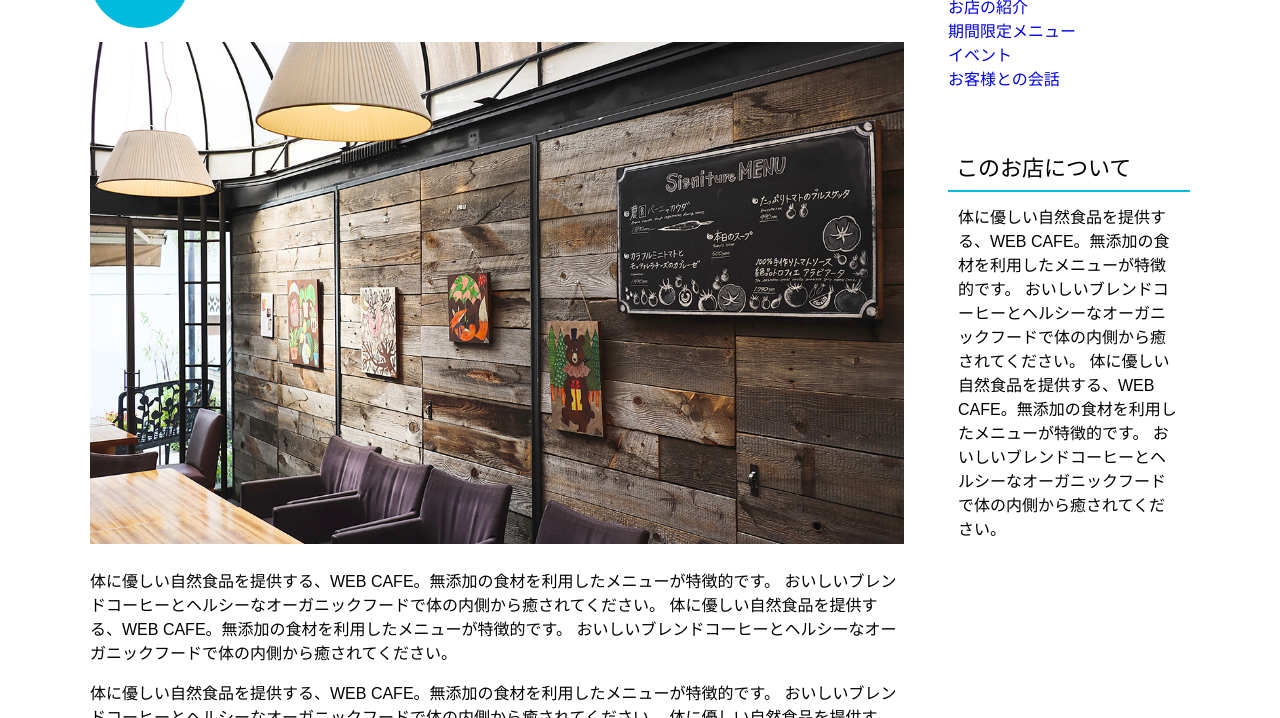
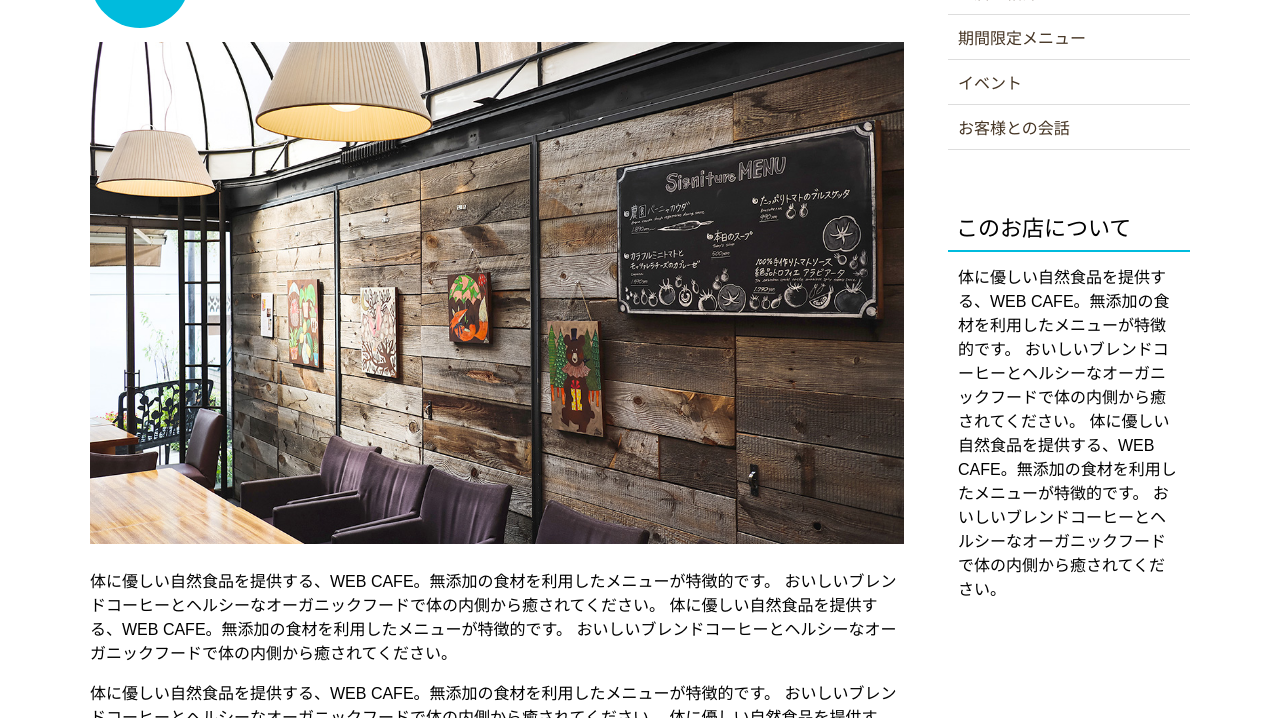
Before and after one commit to nayudesu/HTML-CSS-practice, a plain HTML site: page WCBCafe/news1.html in a window 1280 px wide. Shown: the part 382-1100 px from the top of the page. Drawn offline with Linux system fonts and the light colour scheme.

Commit message:
サイドバー修正

```diff
--- a/WCBCafe/full.css
+++ b/WCBCafe/full.css
@@ -191,8 +191,22 @@ aside p {
 }
 
 .sub-menu {
-  list-style: none;
+  list-style: none; /*　・削除  */
   margin-bottom: 60px;
+}
+
+.sub-menu li {
+  border-bottom: 1px #ddd solid;
+}
+
+.sub-menu a {
+  color: #432;
+  padding: 10px;
+  display: block; /* リンクでクリックできる幅を広げる */
+}
+
+.sub-menu a:hover {
+  color: #0bd; /* a:hover=カーソル重ねた部分 */
 }
 
 /* footer */
--- a/WCBCafe/news1.html
+++ b/WCBCafe/news1.html
@@ -49,7 +49,7 @@
      </article>
      <aside>
        <h3 class="sub-title">カテゴリー</h3>
-       <ul class="sub-menu">お店の紹介
+       <ul class="sub-menu">
          <li><a href="#">お店の紹介</a></li>
          <li><a href="#">期間限定メニュー</a></li>
          <li><a href="#">イベント</a></li>
```
